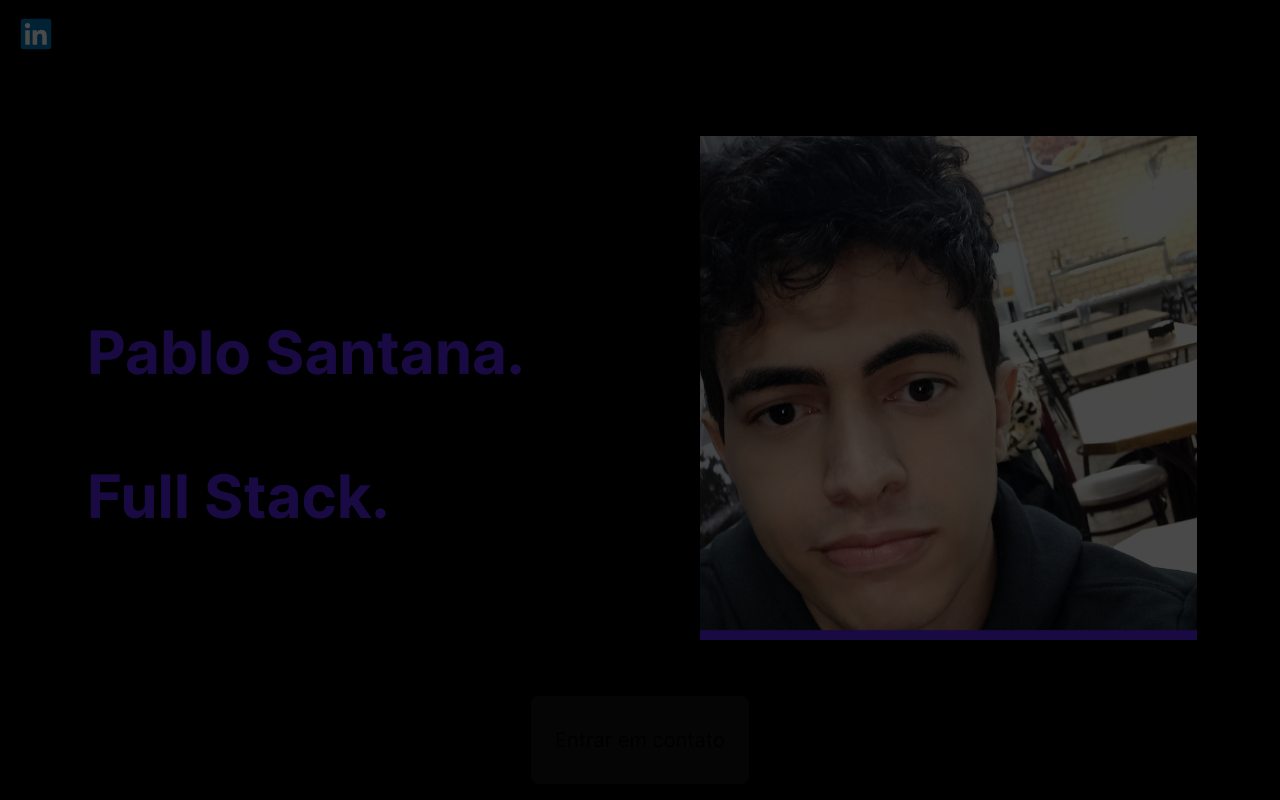
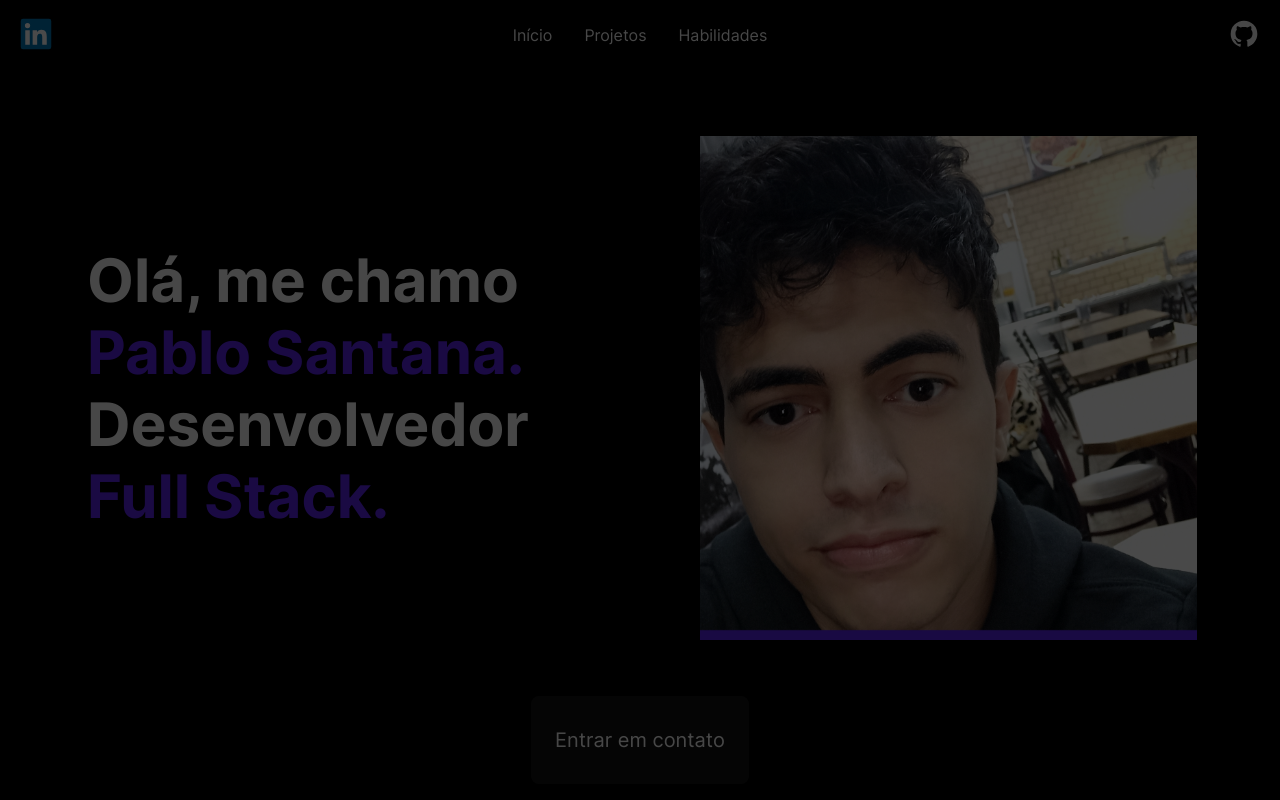
Before and after one commit to pablo-s-dev/Portfolio, a Next.js app: page / in a window 1280 px wide. Shown: the top 800 px of the page. Built offline with nearby package versions, Linux system fonts and the light colour scheme.

Commit message:
ensure white font color

```diff
--- a/src/app/globals.css
+++ b/src/app/globals.css
@@ -1,6 +1,6 @@
 @font-face {
 	font-family: "inter";
-	src: url("/fonts/Inter.ttf");
+	src: url("/Fonts/Inter.ttf");
 }
 
 :root {
@@ -93,7 +93,7 @@ html {
 
 body {
 	font-family: "inter";
-	color: rgb(var(--foreground-rgb));
+	color: whitesmoke;
 	background: linear-gradient(
 			to bottom,
 			transparent,
--- a/src/app/layout.tsx
+++ b/src/app/layout.tsx
@@ -1,5 +1,6 @@
 import type { Metadata } from 'next'
 import './globals.css'
+
 export const metadata: Metadata = {
   title: 'Portfolio',
   description: 'PabloS Portfolio',
```
